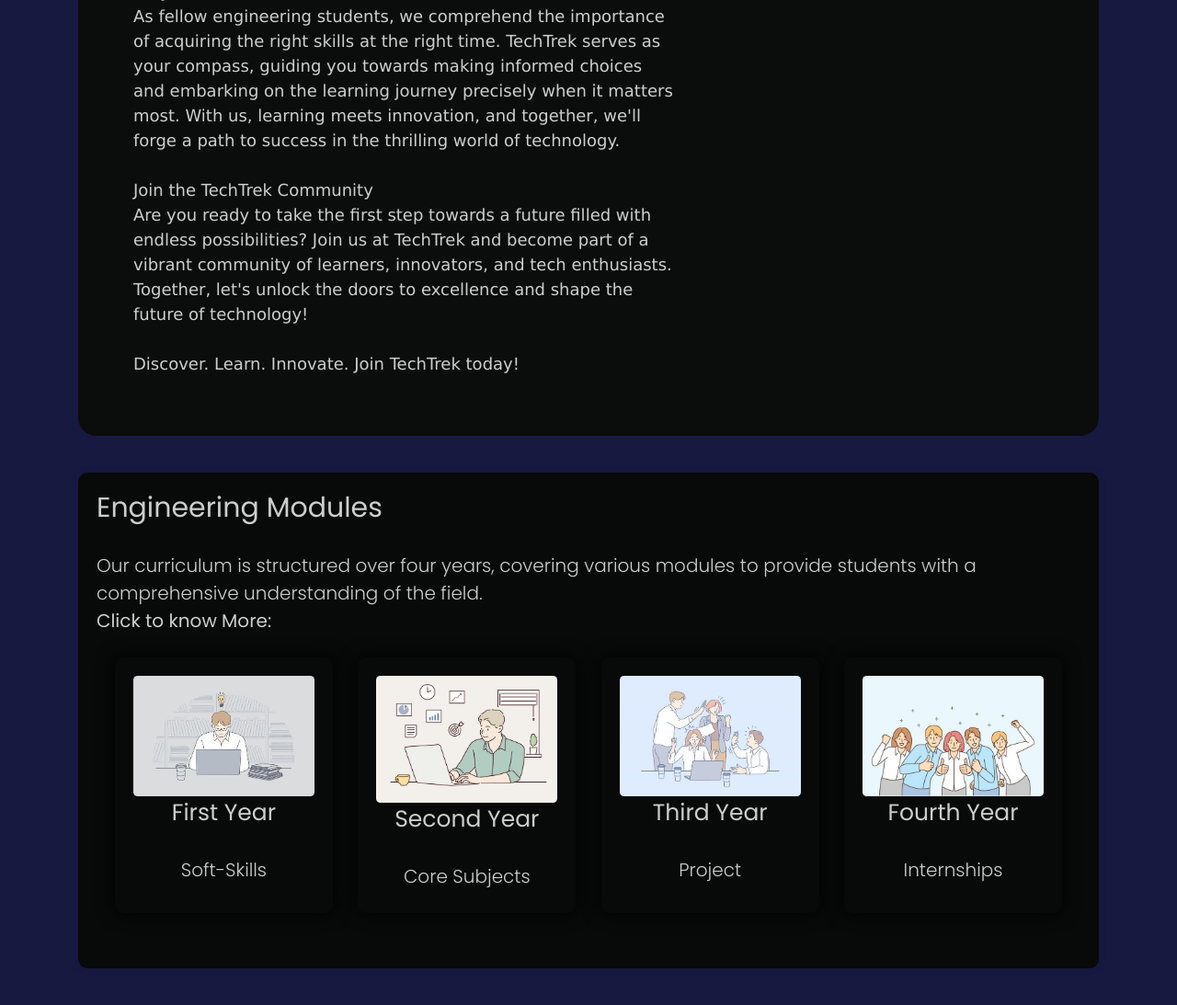
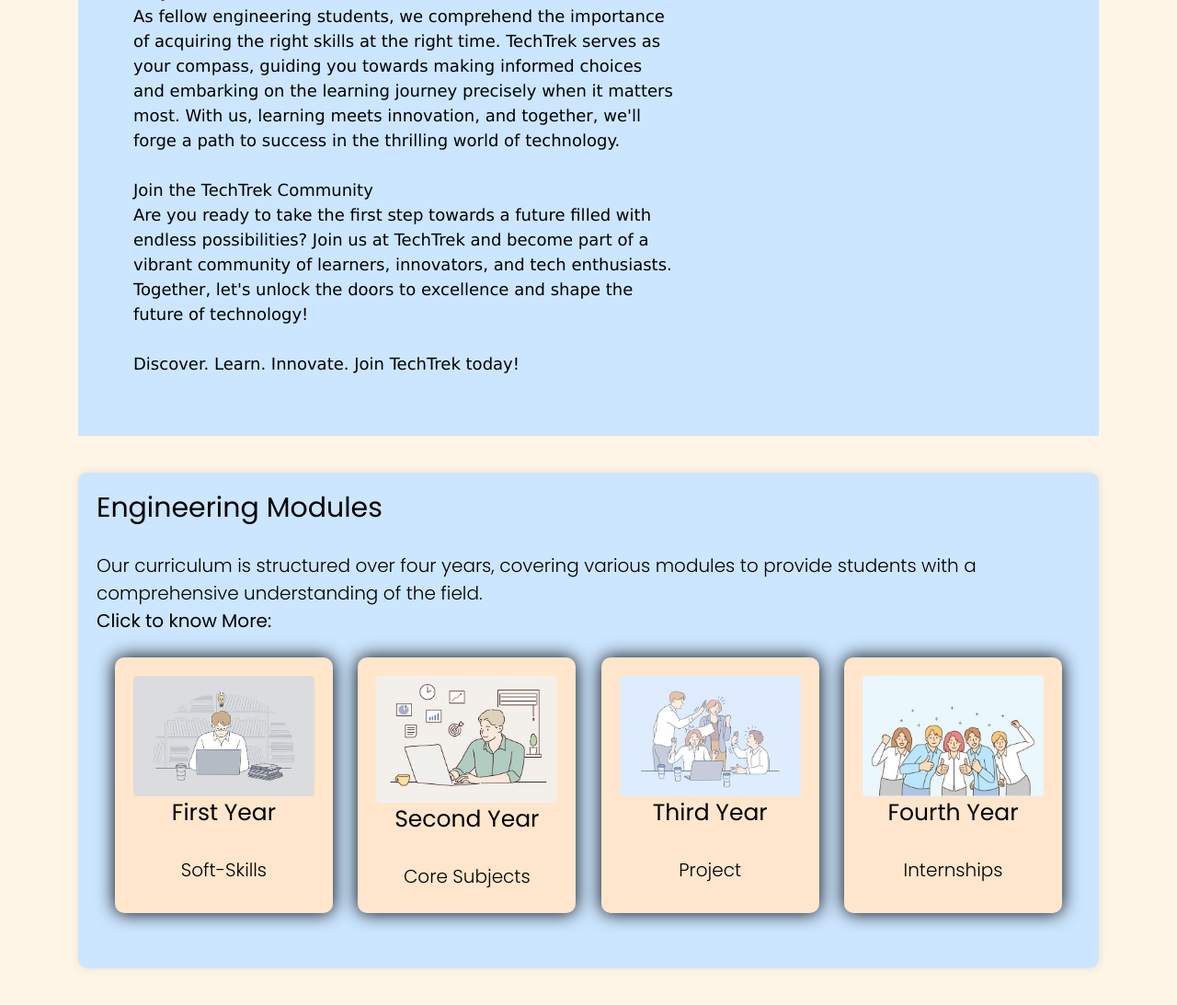
Before and after one commit to shwetasugure/TechTrek, a PHP site: page /about.html in a window 1280 px wide. Shown: the part 976-2069 px from the top of the page at 92% size. Run offline with PHP 8.4, Linux system fonts and the light colour scheme; some libraries are stand-ins or nearby versions.

Commit message:
about us complete changes

```diff
--- a/blk-design-system-master/design/about.css
+++ b/blk-design-system-master/design/about.css
@@ -1,14 +1,98 @@
 body {
     margin: 0;
     padding: 0;
-    font-family: Arial, sans-serif;
-    background: url(/bgpages.jpg);
-    background-repeat: no-repeat;
-    background-size: cover;
-    background-attachment: fixed;
+}
+
+/*navbar*/
+.navbar.custom-navbar {
+    background-color: #fff5e6 !important;
+}
+
+.navbar.custom-navbar a {
+    color: rgb(0, 0, 0);
+}
+
+.navbar-toggler-icon {
+    color: rgb(255, 255, 255);
+}
+
+.custom-navbar.scrolled {
+    background-color: #ffe6cc !important;
+}
+
+
+#modules {
+    background-color: white !important;
+    color: rgba(0, 0, 0, 0.301) !important;
+}
+
+
+#modules .years .year1,
+#modules .years .year2,
+#modules .years .year3,
+#modules .years .year4 {
+    background-color: rgba(0, 0, 0, 0.393) !important;
+}
+
+#modules .years .year1 h3,
+#modules .years .year2 h3,
+#modules .years .year3 h3,
+#modules .years .year4 h3 {
+    color: rgb(0, 0, 0) !important;
+}
+
+#modules .years .year1 p,
+#modules .years .year2 p,
+#modules .years .year3 p,
+#modules .years .year4 p {
+    color: rgb(0, 0, 0) !important;
+}
+
+#modules .content {
+    background-color: #cce6ff;
+    color: rgb(0, 0, 0);
+}
+
+#modules .content h2,
+#modules .content p,
+#modules .content h3,
+#modules .content a {
+    color: black !important;
+}
+
+.container #modules .content .years .year1,
+.container #modules .content .years .year2,
+.container #modules .content .years .year3,
+.container #modules .content .years .year4 {
+    background-color: #ffe6cc !important;
+}
+
+
+.index-page {
+    background-color: #fff5e6;
+}
+
+.index-page .i {
+    color: black;
+}
+
+.container h1 {
+    color: black;
 }
 
 /* Custom CSS for navbar */
+
+.content1 {
+    background-color: #cce6ff;
+    /* Set background color to white */
+}
+
+.text-content h2,
+.text-content h3,
+.text-content p {
+    color: black;
+    /* Set text color to black */
+}
 
 
 
@@ -25,51 +109,6 @@
 
 /*Navbar*/
 /* Custom CSS for navbar */
-.navbar {
-    background-color: rgba(0, 0, 0, 0.256);
-    /* Adjust the background color and transparency as needed */
-}
-
-.navbar-brand {
-    color: #fff;
-    /* Navbar brand text color */
-    font-weight: bold;
-    /* Navbar brand font weight */
-}
-
-.navbar-toggler-icon {
-    background-color: #fff;
-    /* Navbar toggler icon color */
-}
-
-.navbar-nav .nav-link {
-    color: #fff;
-    /* Navbar link text color */
-    font-weight: bold;
-    /* Navbar link font weight */
-}
-
-.navbar-nav .nav-link:hover {
-    color: #ccc;
-    /* Navbar link hover color */
-}
-
-.dropdown-menu {
-    background-color: rgba(0, 0, 0, 0.8);
-    /* Dropdown menu background color */
-}
-
-.dropdown-menu .dropdown-item {
-    color: #fff;
-    /* Dropdown item text color */
-}
-
-.dropdown-menu .dropdown-item:hover {
-    background-color: rgba(255, 255, 255, 0.2);
-    /* Dropdown item hover background color */
-    color: #fff;
-    /* Dropdown item hover text color */
-}
 
 
 
```
Also changed, not shown: blk-design-system-master/about.html (+61 -5 lines).
